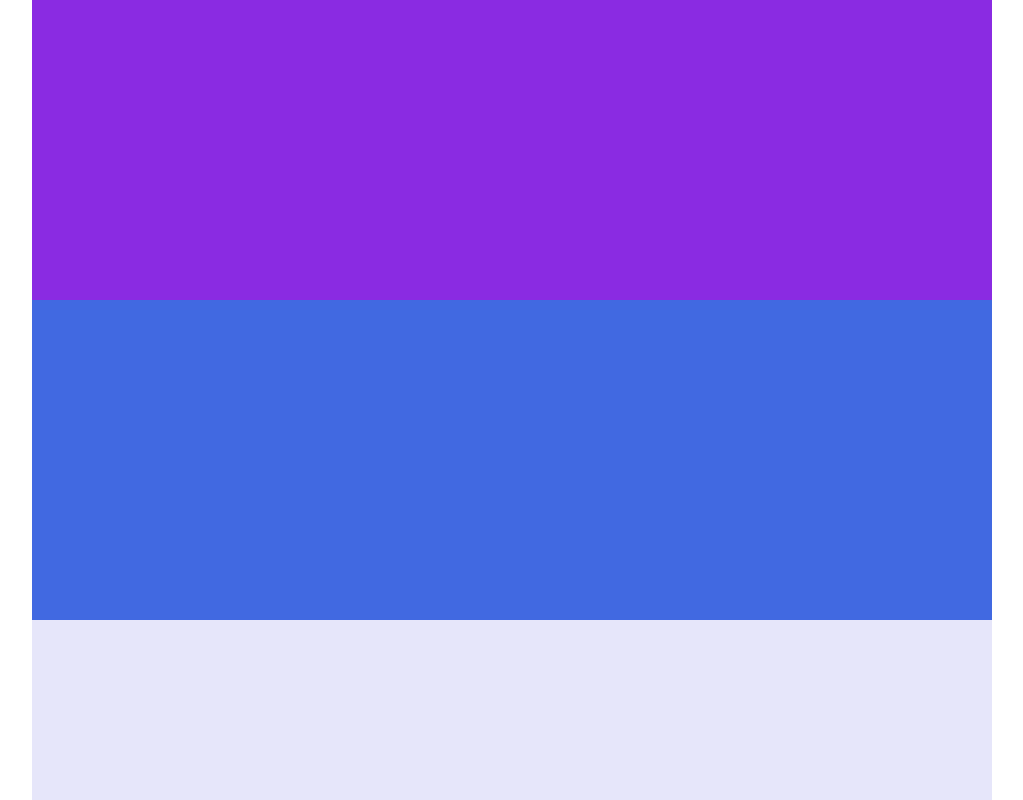
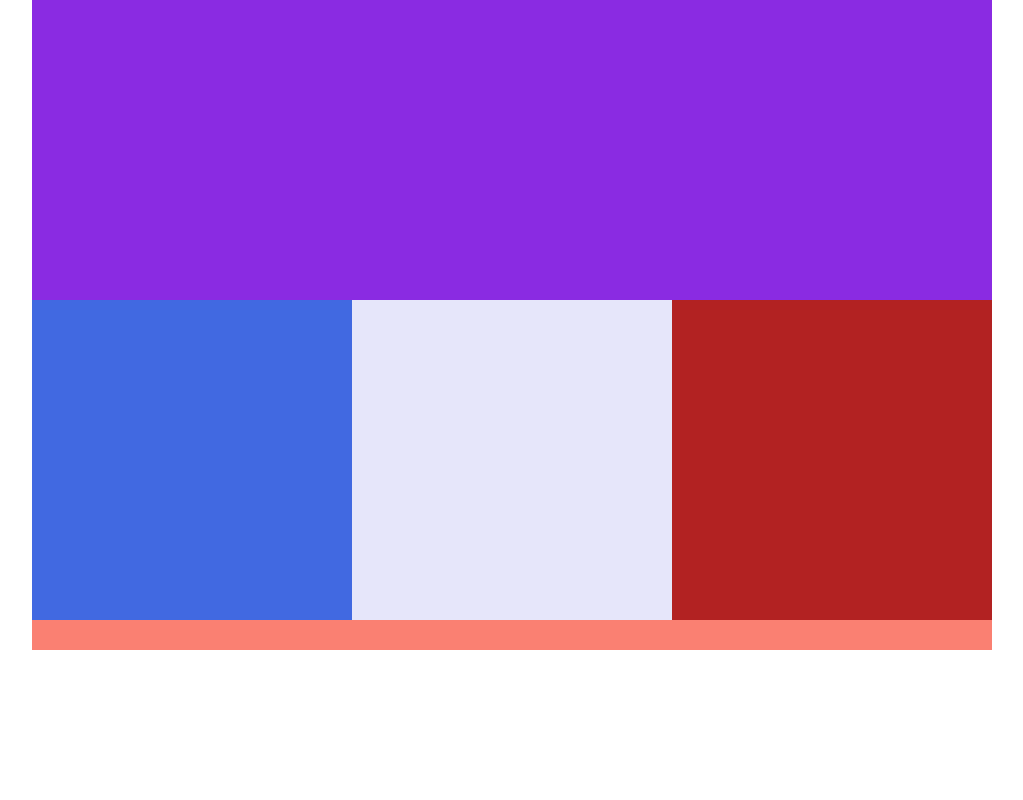
Before and after one commit to braydencurtis/responsive-site-colors, a plain HTML site: page index.html in a window 1280 px wide. Shown: the top 800 px of the page, without its empty margins (128-1151 px from the left). Drawn offline with Linux system fonts and the light colour scheme.

Commit message:
Made Column widths responsive on tablet and desktop

```diff
--- a/css/main.css
+++ b/css/main.css
@@ -63,6 +63,15 @@ footer {
     background-color: blue;
   }
 
+  .col-3 {
+    width: 50%;
+    margin: 0 auto;
+  }
+
+  .last-col {
+    width: 100%;
+  }
+
   #column-1 {
     background-color: green;
   }
@@ -88,6 +97,10 @@ footer {
     background-color: blueviolet;
   }
 
+  .col-3 {
+    width: 33.33333333%;
+  }
+
   #column-1 {
     background-color: royalblue;
   }
--- a/index.html
+++ b/index.html
@@ -14,7 +14,7 @@
       </header>
       <div id="column-1" class="col-3"></div>
       <div id="column-2" class="col-3"></div>
-      <div id="column-3" class="col-3"></div>
+      <div id="column-3" class="col-3 last-col"></div>
 
 
       <div class="clear"></div>
```
